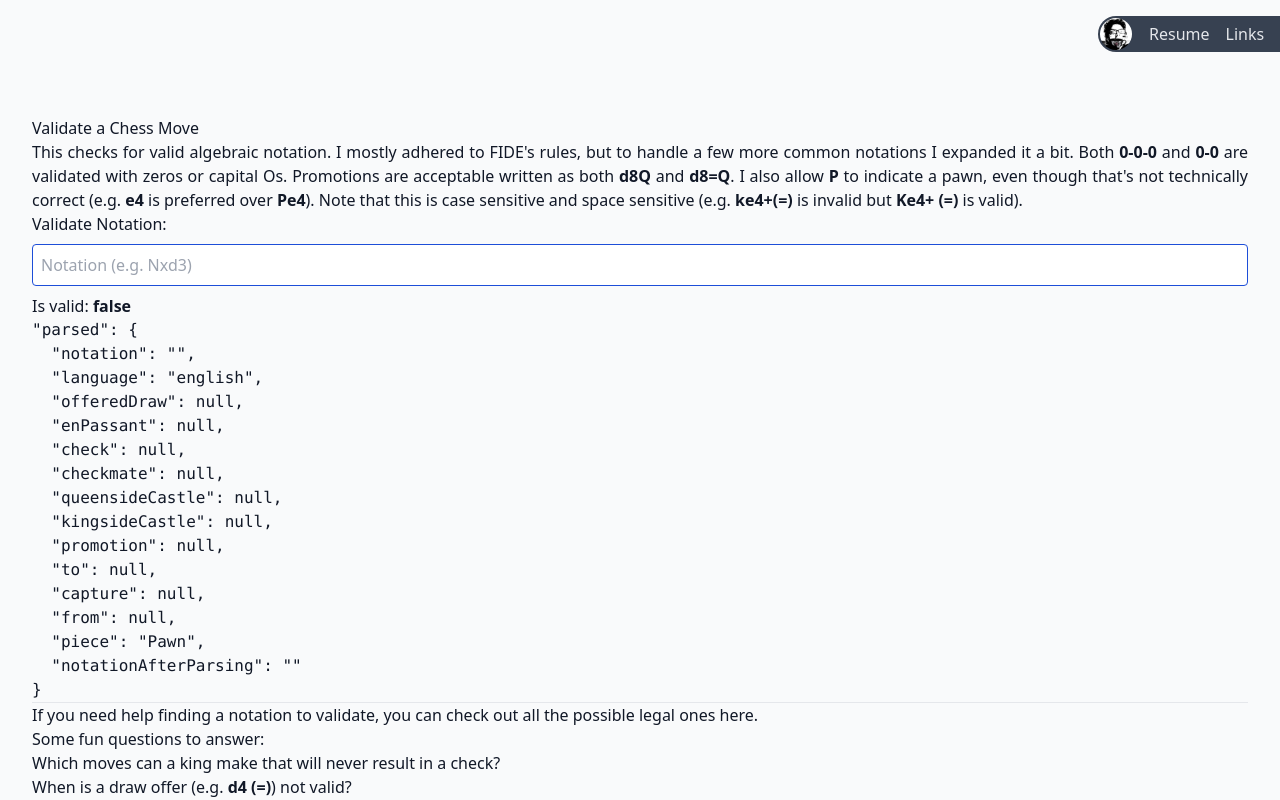
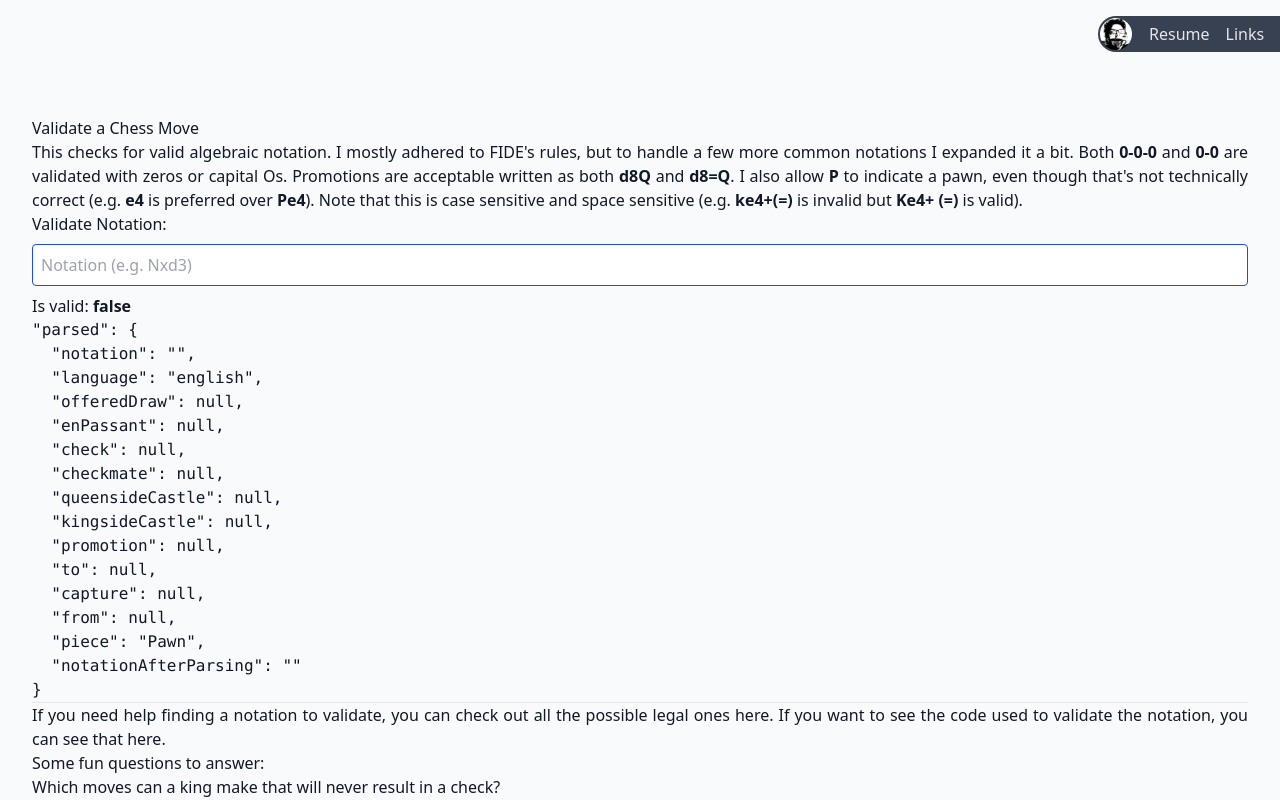
Before and after one commit to Chalks/chalks.github.io, a Nuxt app: page /fun/notation in a window 1280 px wide. Shown: the top 800 px of the page. Built offline with nearby package versions, Linux system fonts and the light colour scheme; what @tailwindcss/typography would draw is missing.

Commit message:
added link to source code in notation page

```diff
--- a/src/pages/fun/notation.vue
+++ b/src/pages/fun/notation.vue
@@ -67,8 +67,9 @@ export default {
 
         <p>
             If you need help finding a notation to validate, you can check out all
-            the possible legal ones
-            <NuxtLink to="/fun/all-notations">here</NuxtLink>.
+            the possible legal ones <NuxtLink to="/fun/all-notations">here</NuxtLink>.
+            If you want to see the code used to validate the notation, you can see
+            that <a href="https://github.com/Chalks/jdw.me/blob/master/src/assets/js/notationValidator.js">here</a>.
         </p>
 
         <p>Some fun questions to answer:</p>
```
